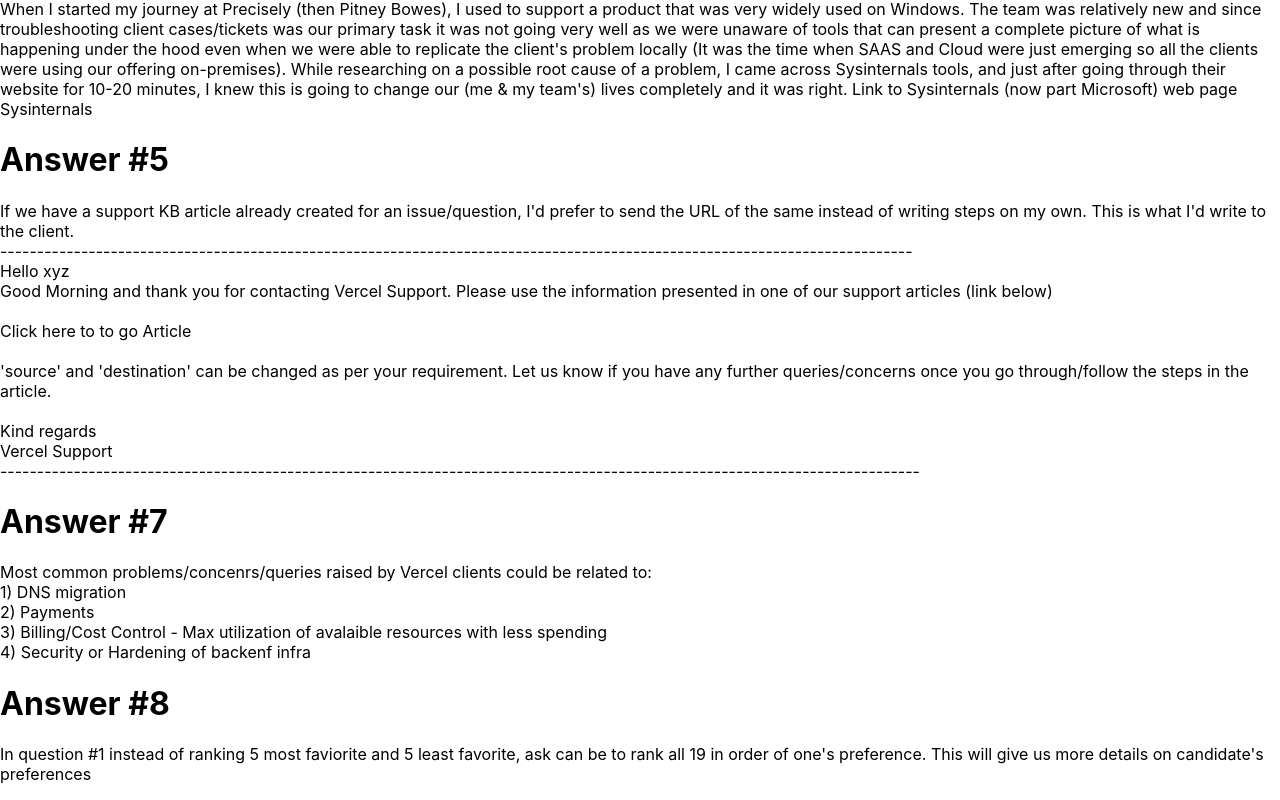
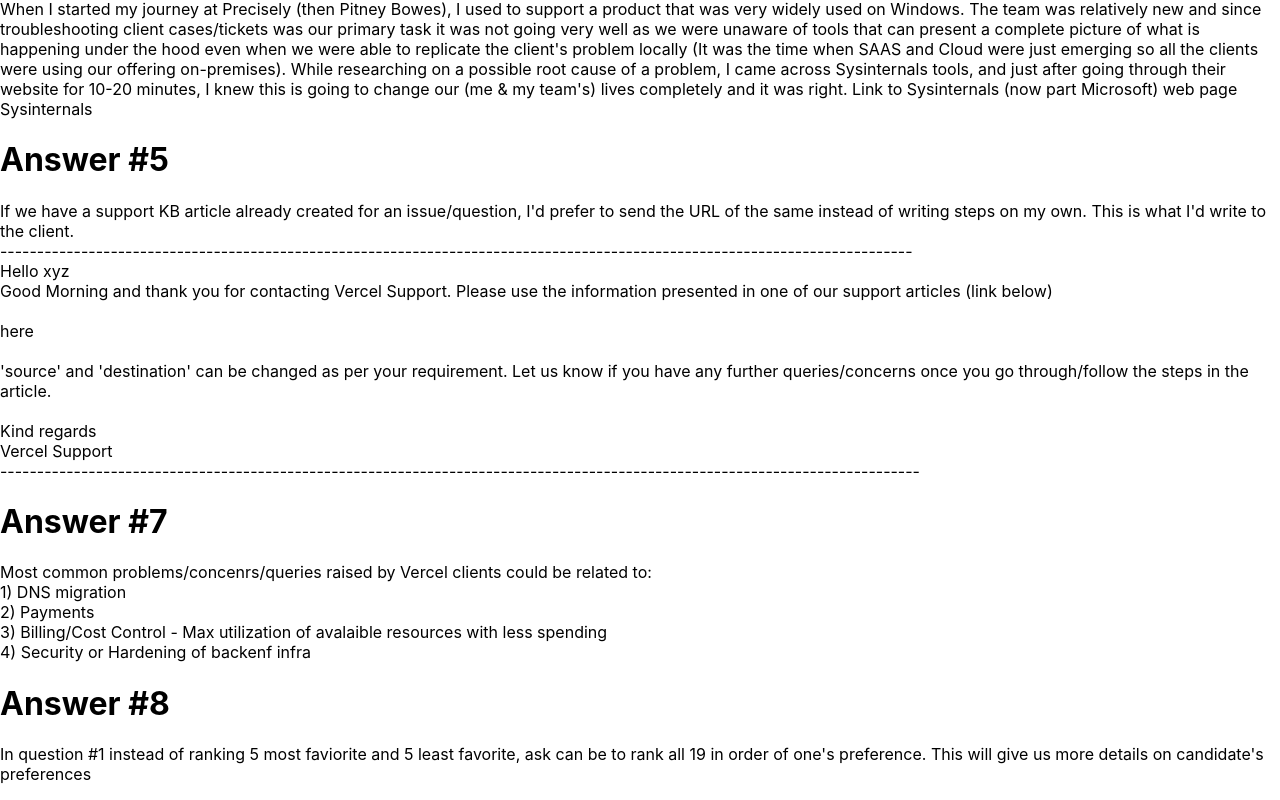
Before and after one commit to Chaudhary-Gunjan/nextjs, a Next.js app: page /familiarisation in a window 1280 px wide. Shown: the part 635-1435 px from the top of the page. Built offline with nearby package versions, Linux system fonts and the light colour scheme.

Commit message:
Update familiarisation.js

```diff
--- a/pages/familiarisation.js
+++ b/pages/familiarisation.js
@@ -27,7 +27,7 @@
 
 Good Morning and thank you for contacting Vercel Support. Please use the information presented in one of our support articles (link below)<br></br><br></br>
 
-<a href="https://vercel.com/support/articles/does-vercel-support-permanent-redirects?query=redire#other-redirects">Click here to to go Article</a>
+<a href="https://vercel.com/support/articles/does-vercel-support-permanent-redirects?query=redire#other-redirects" target="_blank">here</a>
 
 <br></br><br></br>
 
```
